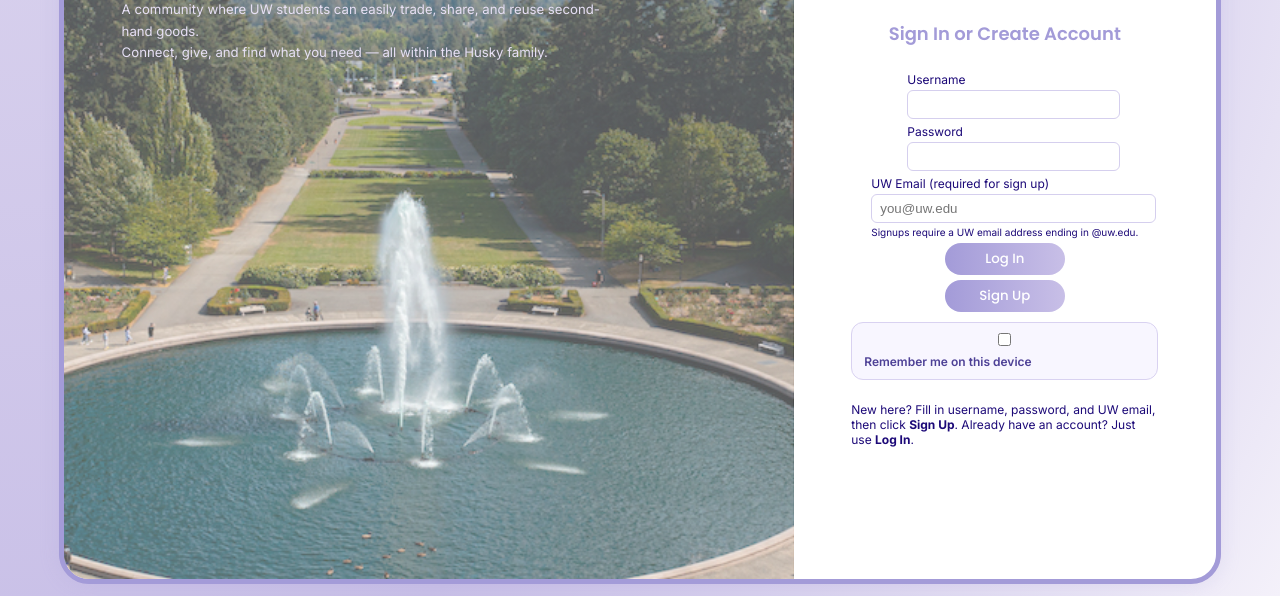
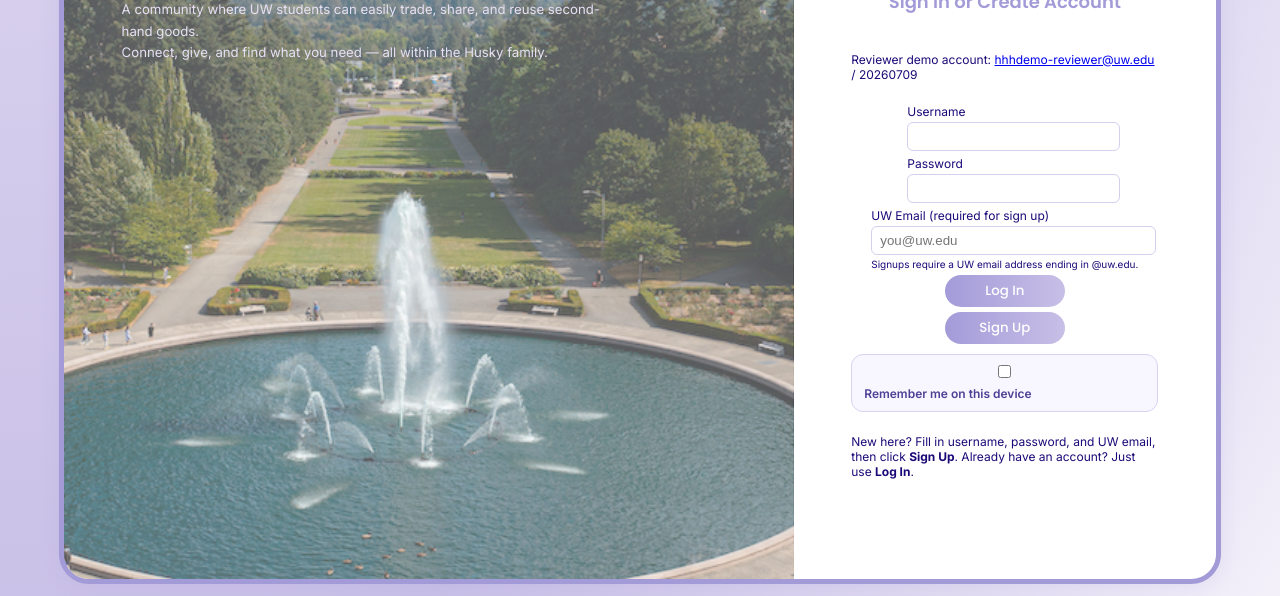
Before and after one commit to harrist-950501/husky-help-husky, a website: page public/index.html in a window 1280 px wide. Shown: the part 204-800 px from the top of the page. Drawn offline with Linux system fonts and the light colour scheme.

Commit message:
Add reviewer demo account note

```diff
--- a/public/index.html
+++ b/public/index.html
@@ -34,7 +34,11 @@
       </section>
       <section id="login-area">
         <h2>Sign In or Create Account</h2>
-        <!-- TODO: Add reviewer demo credentials here after Harry approves a safe demo account. -->
+        <p id="demo-account-note">
+          Reviewer demo account:
+          <a href="mailto:hhhdemo-reviewer@uw.edu">hhhdemo-reviewer@uw.edu</a>
+          / 20260709
+        </p>
         <form id="auth-form" novalidate>
           <label for="username">
             Username
```
